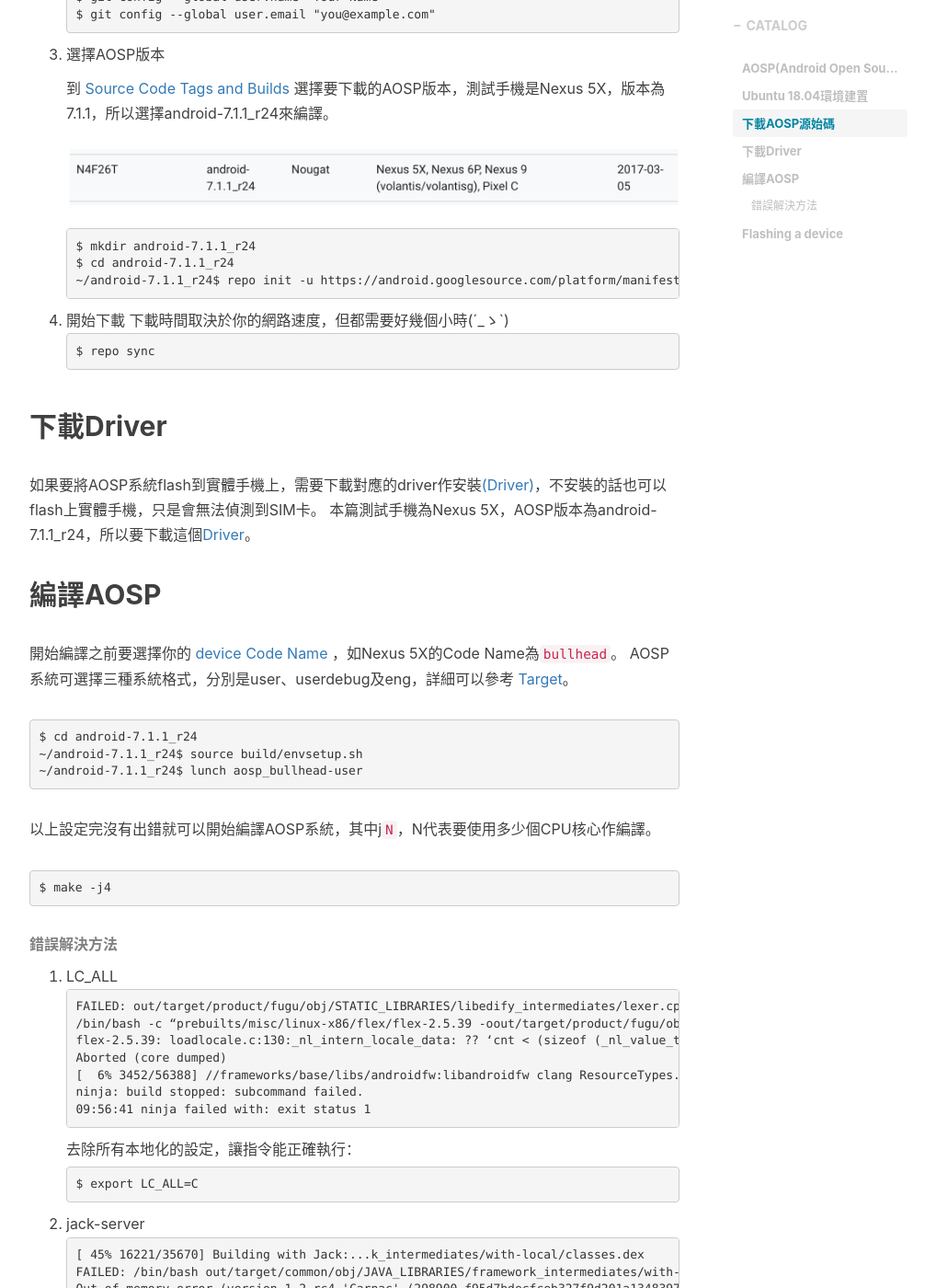
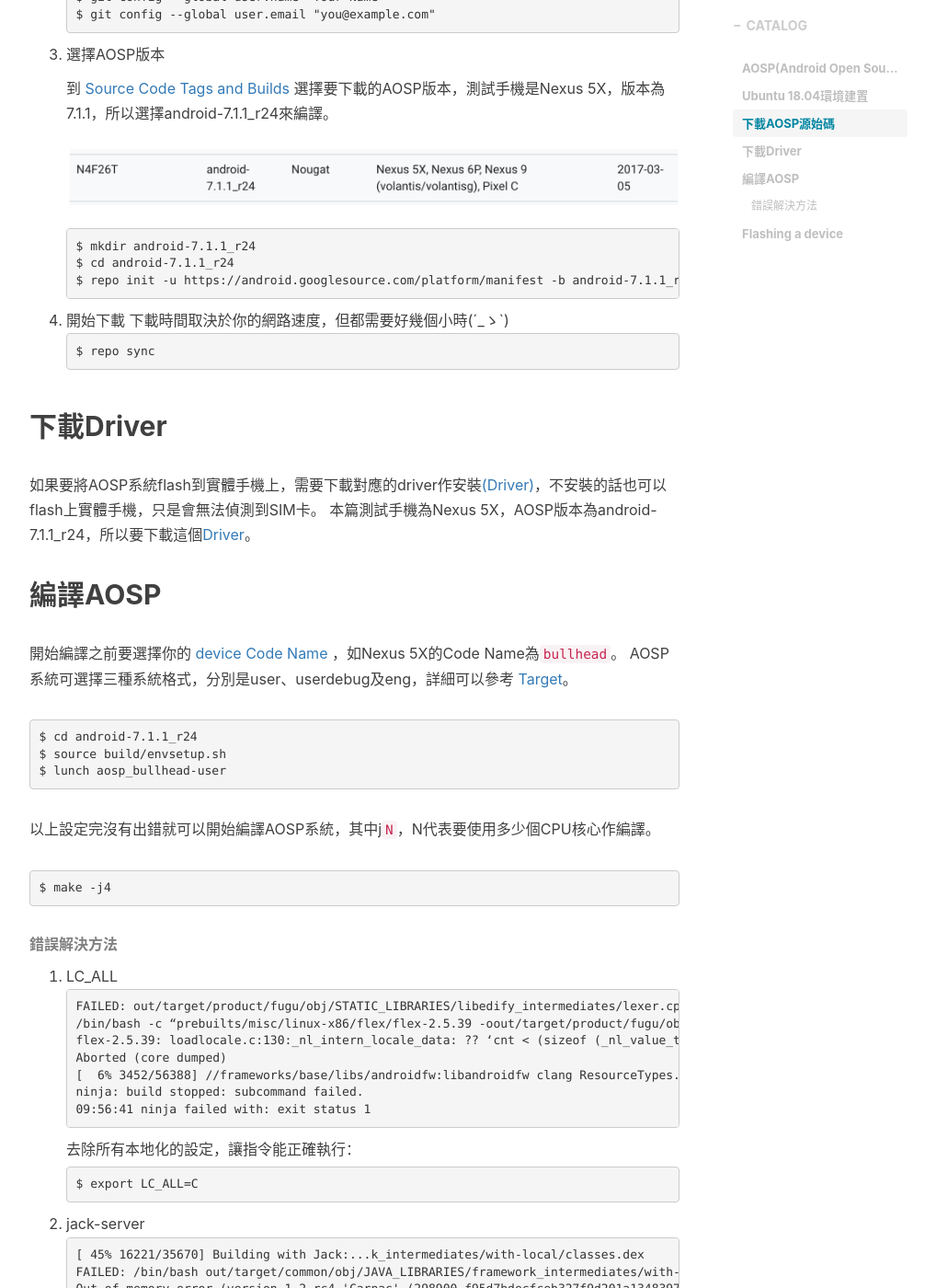
Before and after one commit to 7a6ac0/7a6ac0.github.io, a Jekyll site: the page built from _posts/2019-04-18-build-aosp-on-ubuntu.markdown, in a window 1280 px wide and 1400 px high, scrolled down 1689 px. Shown: the whole window at 92% size, without its empty margins (233-1239 px from the left). Built offline with Jekyll 4.4.1, drawn with Linux system fonts in a browser that asks for light colours; nearby versions of some CDN libraries; comment, search, counter and statistics services are not loaded; some of the changed text lies outside the part shown.

Commit message:
Update Google Analytics

````diff
--- a/_includes/footer.html
+++ b/_includes/footer.html
@@ -91,25 +91,6 @@
         if($nav) FastClick.attach($nav);
     })
 </script>
-
-
-<!-- Google Analytics -->
-{% if site.ga_track_id %}
-<script>
-    // dynamic User by Hux
-    var _gaId = '{{ site.ga_track_id }}';
-    var _gaDomain = '{{ site.ga_domain }}';
-
-    // Originial
-    (function(i,s,o,g,r,a,m){i['GoogleAnalyticsObject']=r;i[r]=i[r]||function(){
-    (i[r].q=i[r].q||[]).push(arguments)},i[r].l=1*new Date();a=s.createElement(o),
-    m=s.getElementsByTagName(o)[0];a.async=1;a.src=g;m.parentNode.insertBefore(a,m)
-    })(window,document,'script','//www.google-analytics.com/analytics.js','ga');
-
-    ga('create', _gaId, _gaDomain);
-    ga('send', 'pageview');
-</script>
-{% endif %}
 
 
 <!-- Baidu Tongji -->
--- a/_includes/head.html
+++ b/_includes/head.html
@@ -33,7 +33,7 @@
     <title>{% if page.title %}{{ page.title }} - {{ site.SEOTitle }}{% else %}{{ site.SEOTitle }}{% endif %}</title>
 
     <!-- Web App Manifest -->
-    <link rel="manifest" href="{{ site.baseurl }}/pwa/manifest.json">
+    <!-- <link rel="manifest" href="{{ site.baseurl }}/pwa/manifest.json"> -->
 
     <!-- Favicon -->
     <link rel="shortcut icon" href="{{ site.baseurl }}/img/favicon.ico">
--- a/_posts/2019-04-18-build-aosp-on-ubuntu.markdown
+++ b/_posts/2019-04-18-build-aosp-on-ubuntu.markdown
@@ -56,7 +56,7 @@
 ```note
 $ mkdir android-7.1.1_r24
 $ cd android-7.1.1_r24
-~/android-7.1.1_r24$ repo init -u https://android.googlesource.com/platform/manifest -b android-7.1.1_r24
+$ repo init -u https://android.googlesource.com/platform/manifest -b android-7.1.1_r24
 ```
 4. 開始下載
 下載時間取決於你的網路速度，但都需要好幾個小時(´_ゝ`)
@@ -73,8 +73,8 @@
 AOSP系統可選擇三種系統格式，分別是user、userdebug及eng，詳細可以參考 [Target][Target]。
 ```note
 $ cd android-7.1.1_r24
-~/android-7.1.1_r24$ source build/envsetup.sh
-~/android-7.1.1_r24$ lunch aosp_bullhead-user
+$ source build/envsetup.sh
+$ lunch aosp_bullhead-user
 ```
 以上設定完沒有出錯就可以開始編譯AOSP系統，其中j```N```，N代表要使用多少個CPU核心作編譯。
 ```note
@@ -131,7 +131,7 @@
 ```
 2. flash AOSP
 ```note
-~/android-7.1.1_r24$ fastboot flashall -w
+$ fastboot flashall -w
 ```
 最後重開機進Android畫面就代表成功更換成AOSP系統了！
 
````
Also changed, not shown: other parts of _includes/head.html (+12 -2 lines).
